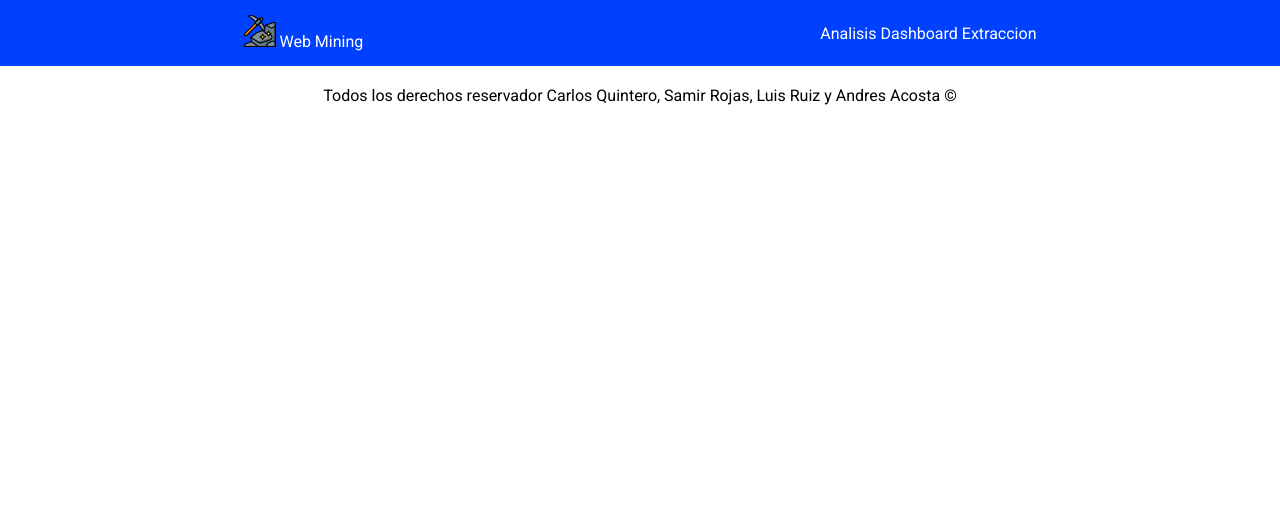
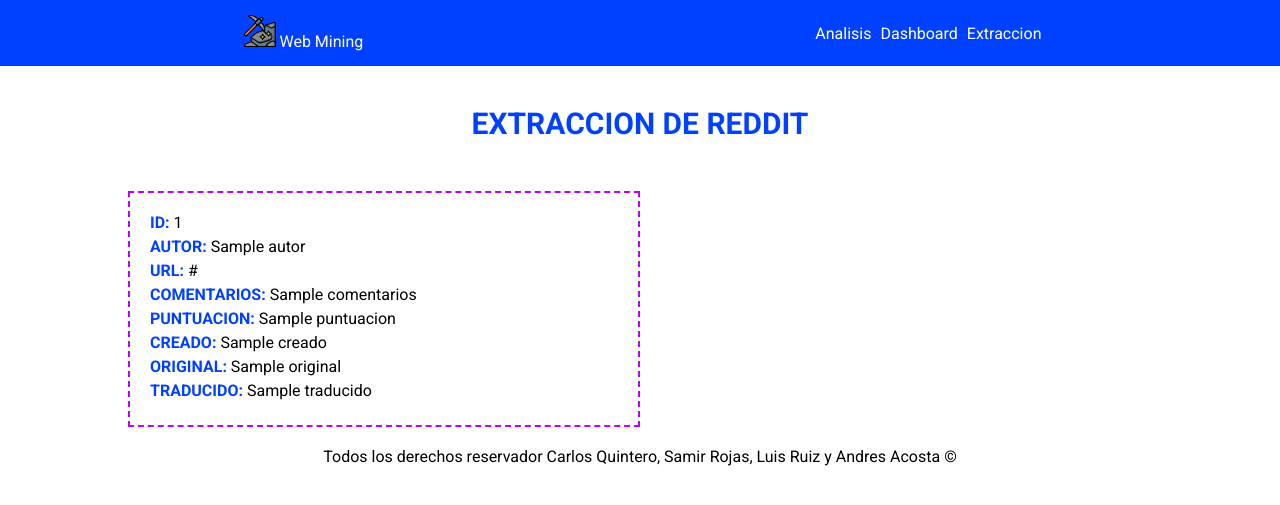
Before and after one commit to AndresAcosta05/mineria, a Flask app: template templates/extraccion.html in a window 1280 px wide. Shown: the top 505 px of the page. Run offline with Flask 3, Linux system fonts and the light colour scheme; the template is opened without the code that fills it: most values are stand-ins (such as "Sample title", 1, 10 or a date in 2020).

Commit message:
fin de extraccion reddit

```diff
--- a/app.py
+++ b/app.py
@@ -1,6 +1,6 @@
 from flask import Flask, render_template
 
-from routes.mineria import mineria
+from routes.mineria import mineria, extraccionReddit
 
 SECRET_KEY = 'mykeyflask'
 app = Flask(__name__)
@@ -22,7 +22,8 @@ def dashboard():
 
 @app.route('/extraccion')
 def extraccion():
-    return render_template('extraccion.html')
+    extraido = extraccionReddit()
+    return render_template('extraccion.html', extraido=extraido)
 
 if __name__ == '__main__':
     app.run(debug=True)
--- a/static/css/style.css
+++ b/static/css/style.css
@@ -16,6 +16,7 @@
 main {
     padding-bottom: 20px;
 }
+
 h1, h2 {
     color: var(--principal);
     margin-bottom: 10px;
@@ -45,7 +46,7 @@ h1, h2 {
     color: white;
     text-decoration: none;
     text-transform: capitalize;
-
+    margin-left: 5px;
 }
 
 footer {
@@ -84,3 +85,35 @@ footer {
     width: 100%;
     height: 100%;
 }
+
+/*EXTRACCION*/
+.titulo_extraccion {
+    margin-top: 40px;
+    text-align: center;
+}
+.extraccion {
+    width: 80%;
+    margin-top: 40px;
+    display: grid;
+    grid-template-columns: repeat(2, 50%);
+    column-gap: 10px;
+}
+
+.publicado {
+    margin-top: 10px;
+    font-family: var(--fuente);
+    text-align: left;
+    border: 2px dashed var(--secundario);
+    padding: 20px;
+    word-wrap: break-word;
+}
+
+.publicado p {
+    margin-bottom: 5px;
+}
+
+.publicado span {
+    color: var(--principal);
+    text-transform: uppercase;
+    font-weight: bold;
+}
--- a/templates/extraccion.html
+++ b/templates/extraccion.html
@@ -2,4 +2,20 @@
 
 {% block titulo %}Extraccion{% endblock %}
 {% block body%}
+<h1 class="titulo_extraccion">Extraccion de Reddit</h1>
+<div class="extraccion centrar_caja centrar_texto">
+    {% for data in extraido %}
+    <article class="publicado">
+        <p><span>Id:</span> {{data.ID}} </p>
+        <p><span>Autor:</span> {{data.Autor}}</p>
+        <p><span>Url:</span> {{data.URL}}</p>
+        <p><span>Comentarios:</span> {{data.Comentarios}}</p>
+        <p><span>Puntuacion:</span> {{data.Puntuacion}}</p>
+        <p><span>Creado:</span> {{data.Creado}}</p>
+        <p><span>Original:</span> {{data.Original}}</p>
+        <p><span>Traducido:</span> {{data.Traducido}}</p>
+    </article>
+    {% endfor %}
+
+</div>
 {% endblock %}
```
Also changed, not shown: routes/mineria.py (+16 -2 lines), 1 other file.
